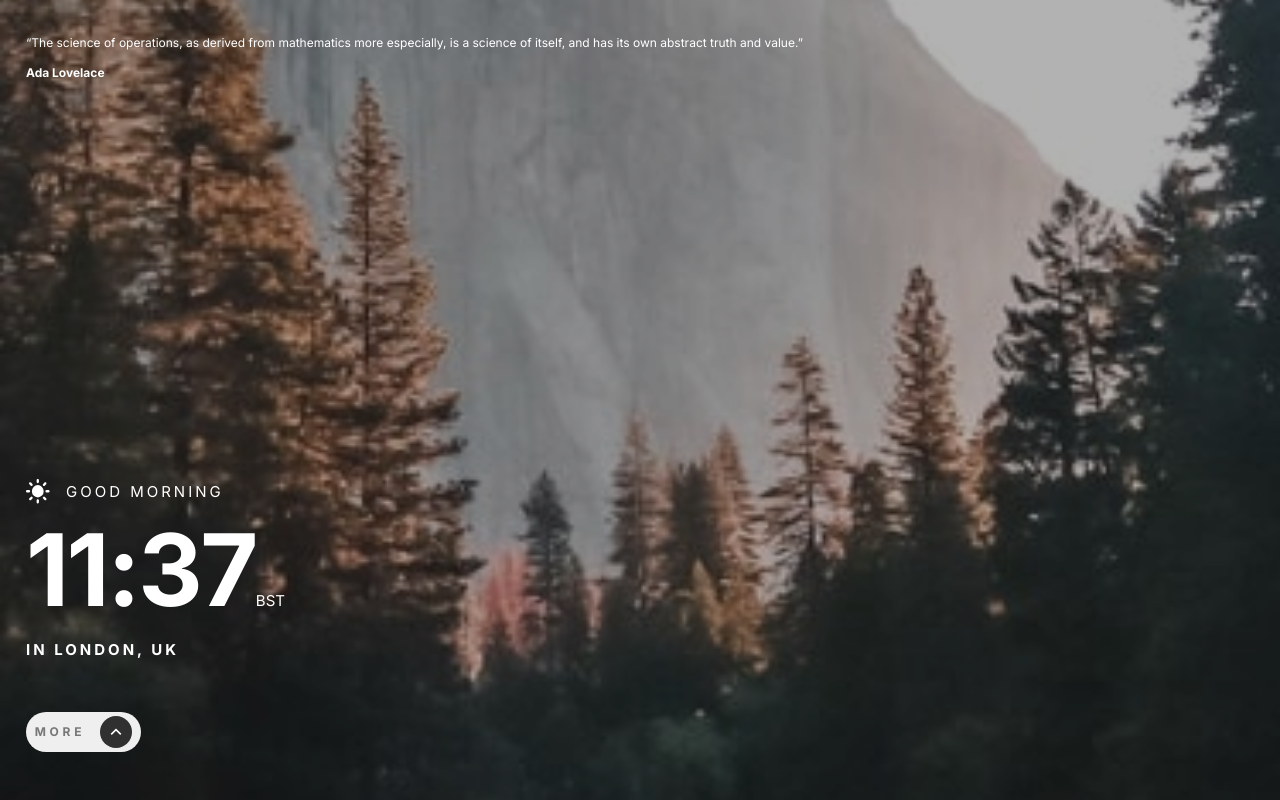
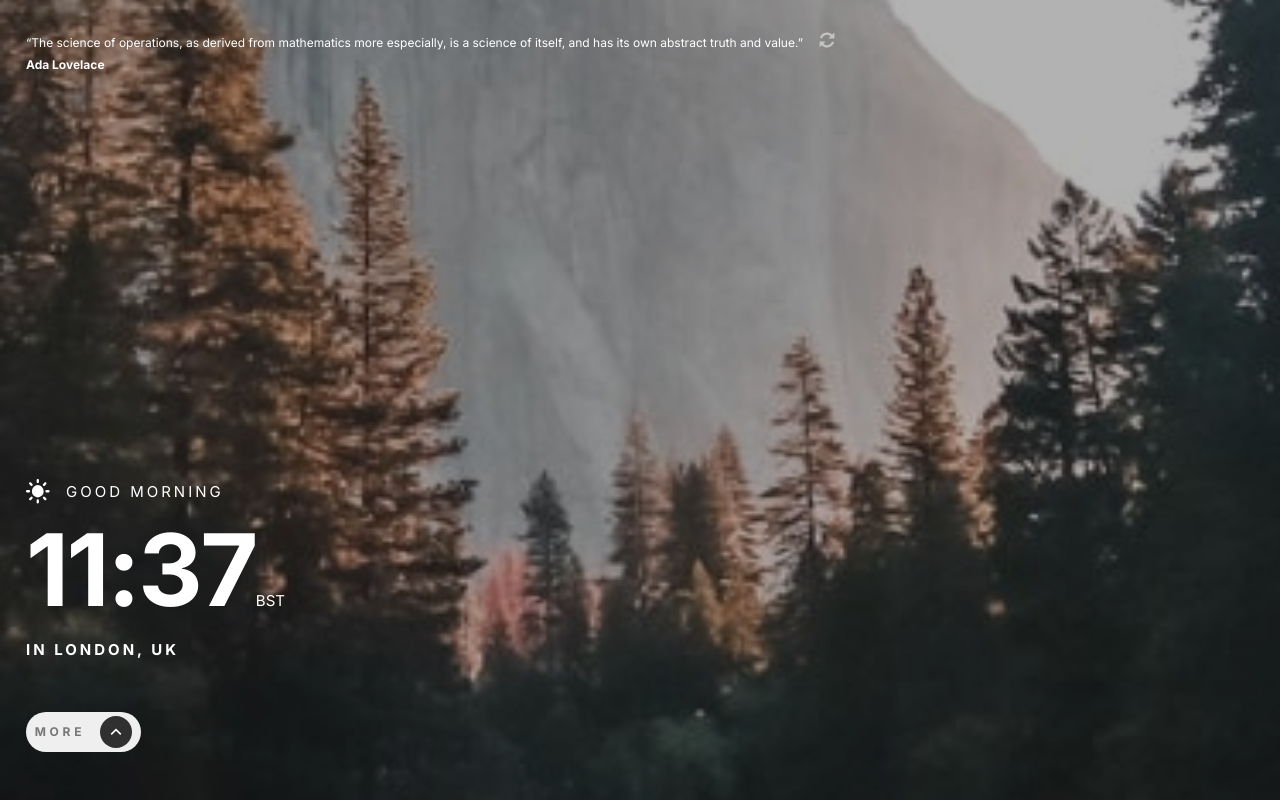
Before and after one commit to Th0rnike/clock-app, a React (Vite) app: page / in a window 1280 px wide. Built offline with nearby package versions, Linux system fonts and the light colour scheme.

Commit message:
added refresh button

```diff
--- a/src/App.css
+++ b/src/App.css
@@ -18,6 +18,7 @@
     z-index: 1;
     top: 3.2rem;
     left: 2.6rem;
+    right: 2.5rem;
     display: flex;
     flex-direction: column;
     justify-content: space-between;
@@ -26,8 +27,13 @@
 
 .quote{
     display: flex;
-    flex-direction: column;
     gap: 8px;
+    gap: 1.6rem;
+}
+
+#refresh{
+    width: 1.6rem;
+    height: 1.6rem;
 }
 
 .quote p{
--- a/src/App.tsx
+++ b/src/App.tsx
@@ -1,7 +1,7 @@
 import "./App.css";
 import sunIcon from "../assets/desktop/icon-sun.svg";
 import arrowUp from "../assets/desktop/icon-arrow-up.svg";
-import arrowDown from "../assets/desktop/icon-arrow-down.svg";
+import iconRefresh from "../assets/desktop/icon-refresh.svg";
 
 function App() {
   return (
@@ -9,12 +9,15 @@ function App() {
       <div className="backgroundImage"></div>
       <section className="main_section">
         <div className="quote">
+          <div>
             <p>
               “The science of operations, as derived from mathematics more
               especially, is a science of itself, and has its own abstract truth
               and value.”
             </p>
             <p id="quote_author">Ada Lovelace</p>
+          </div>
+          <img id="refresh" src={iconRefresh} alt="" />
         </div>
         <div className="time">
           <div id="greetings">
```
Lines whose indentation alone changed are shown as unchanged.
